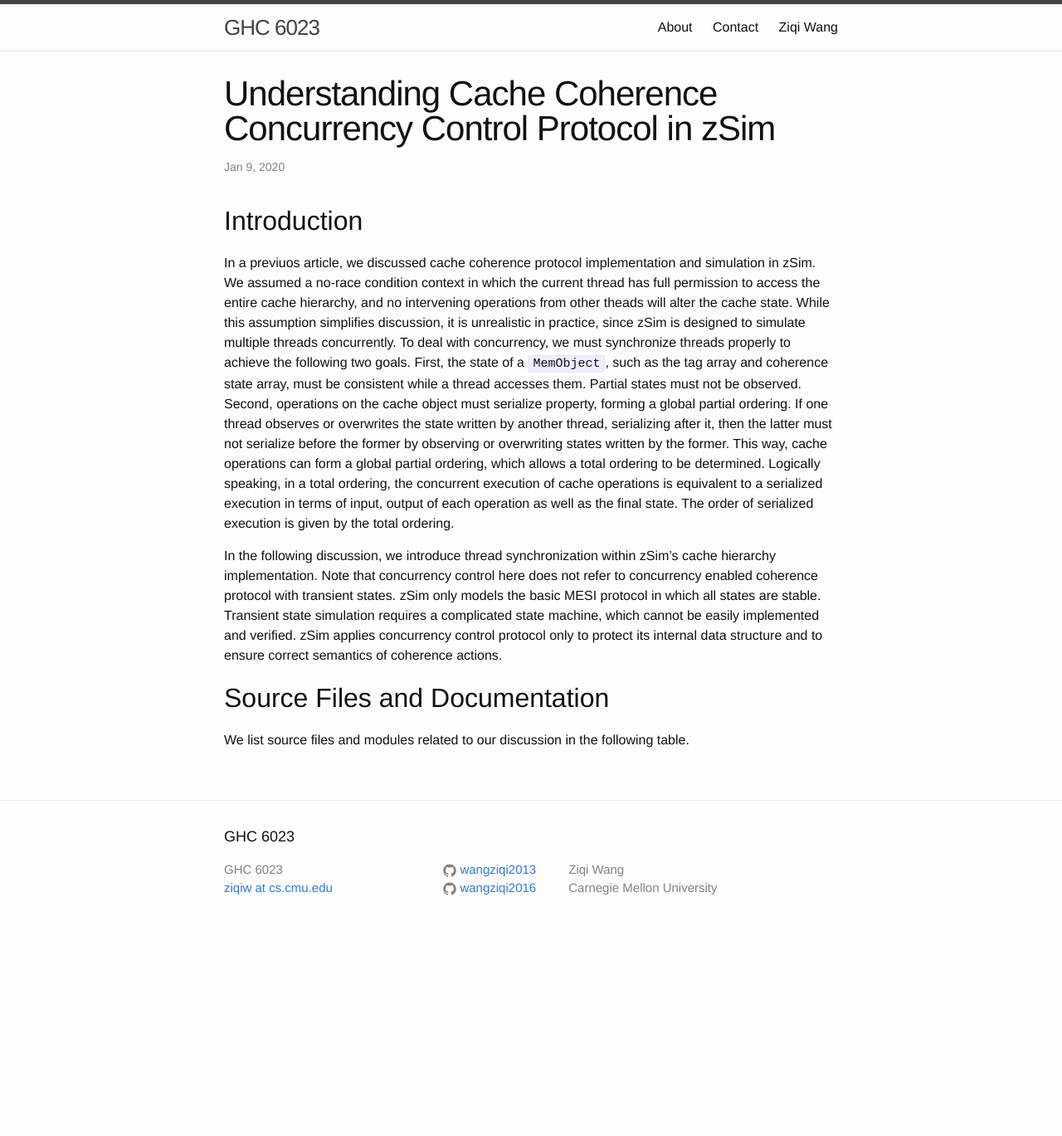
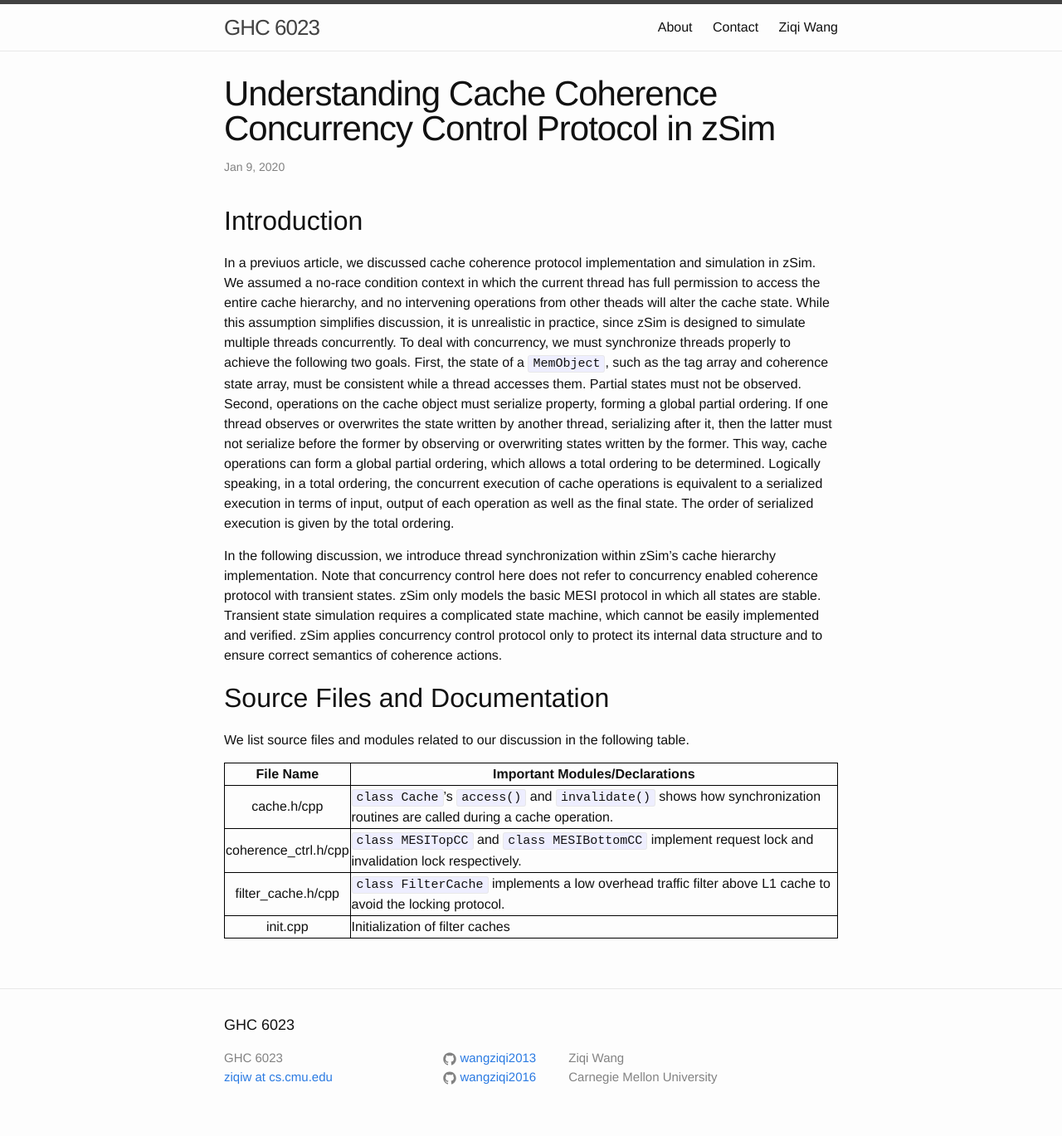
Before and after one commit to wangziqi2013/wangziqi2013.github.io, a Jekyll site: the page built from _posts/2020-01-09-understand-zsim-cache-cc.markdown, in a window 1280 px wide. Shown: the whole page at 83% size. Built offline with Jekyll 4.4.1, drawn with Linux system fonts in a browser that asks for light colours; before the commit the page ends 1142 px from its top, so only the background shows below that.

Commit message:
Adding table

```diff
--- a/_posts/2020-01-09-understand-zsim-cache-cc.markdown
+++ b/_posts/2020-01-09-understand-zsim-cache-cc.markdown
@@ -30,3 +30,11 @@ data structure and to ensure correct semantics of coherence actions.
 ## Source Files and Documentation
 
 We list source files and modules related to our discussion in the following table.
+
+| File Name                        | Important Modules/Declarations |
+|:--------------------------------:|--------------------------------|
+| cache.h/cpp | `class Cache`'s `access()` and `invalidate()` shows how synchronization routines are called during a cache operation. |
+| coherence\_ctrl.h/cpp | `class MESITopCC` and `class MESIBottomCC` implement request lock and invalidation lock respectively. |
+| filter\_cache.h/cpp | `class FilterCache` implements a low overhead traffic filter above L1 cache to avoid the locking protocol. |
+| init.cpp | Initialization of filter caches |
+{:.mbtablestyle}
```
